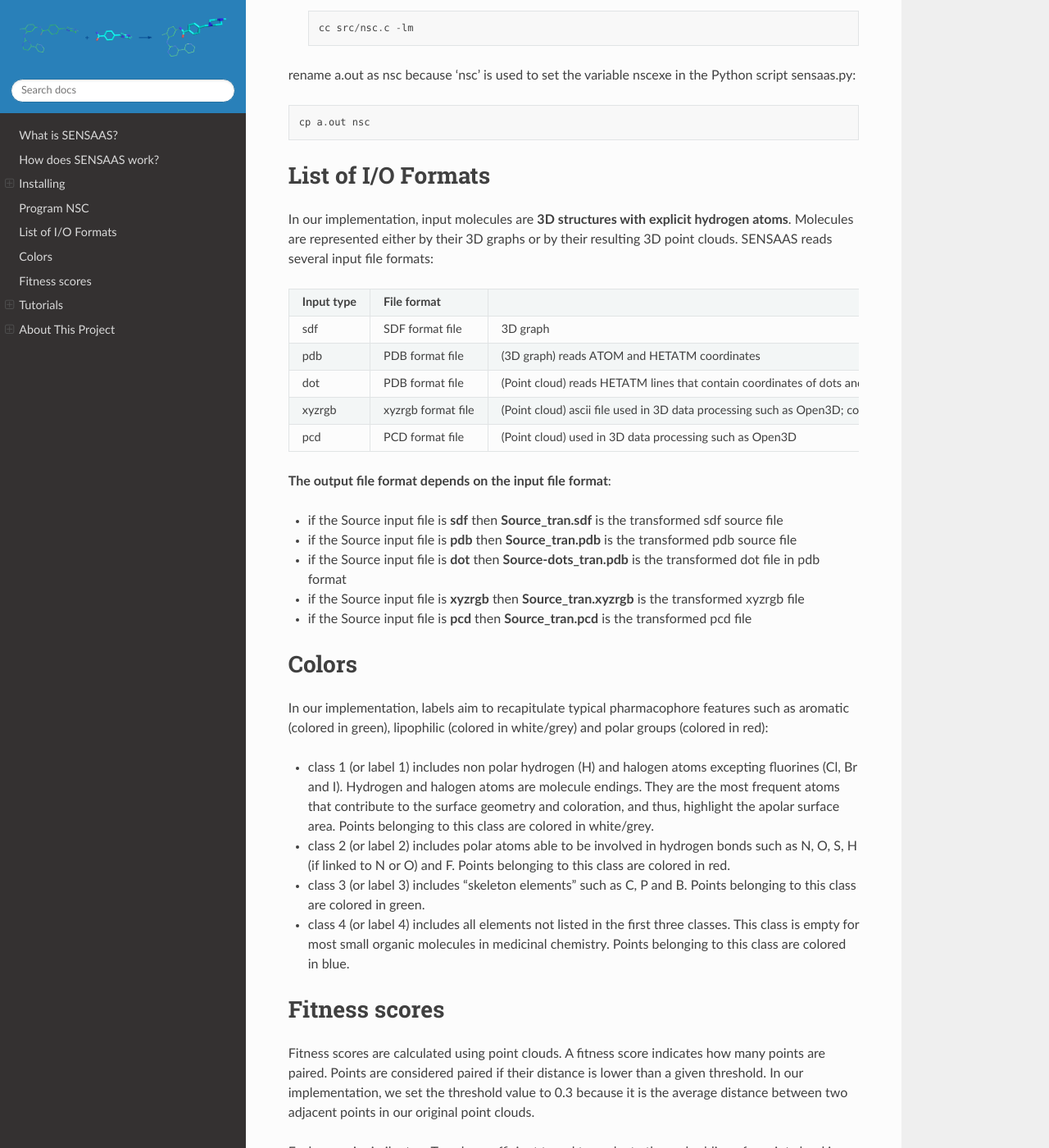
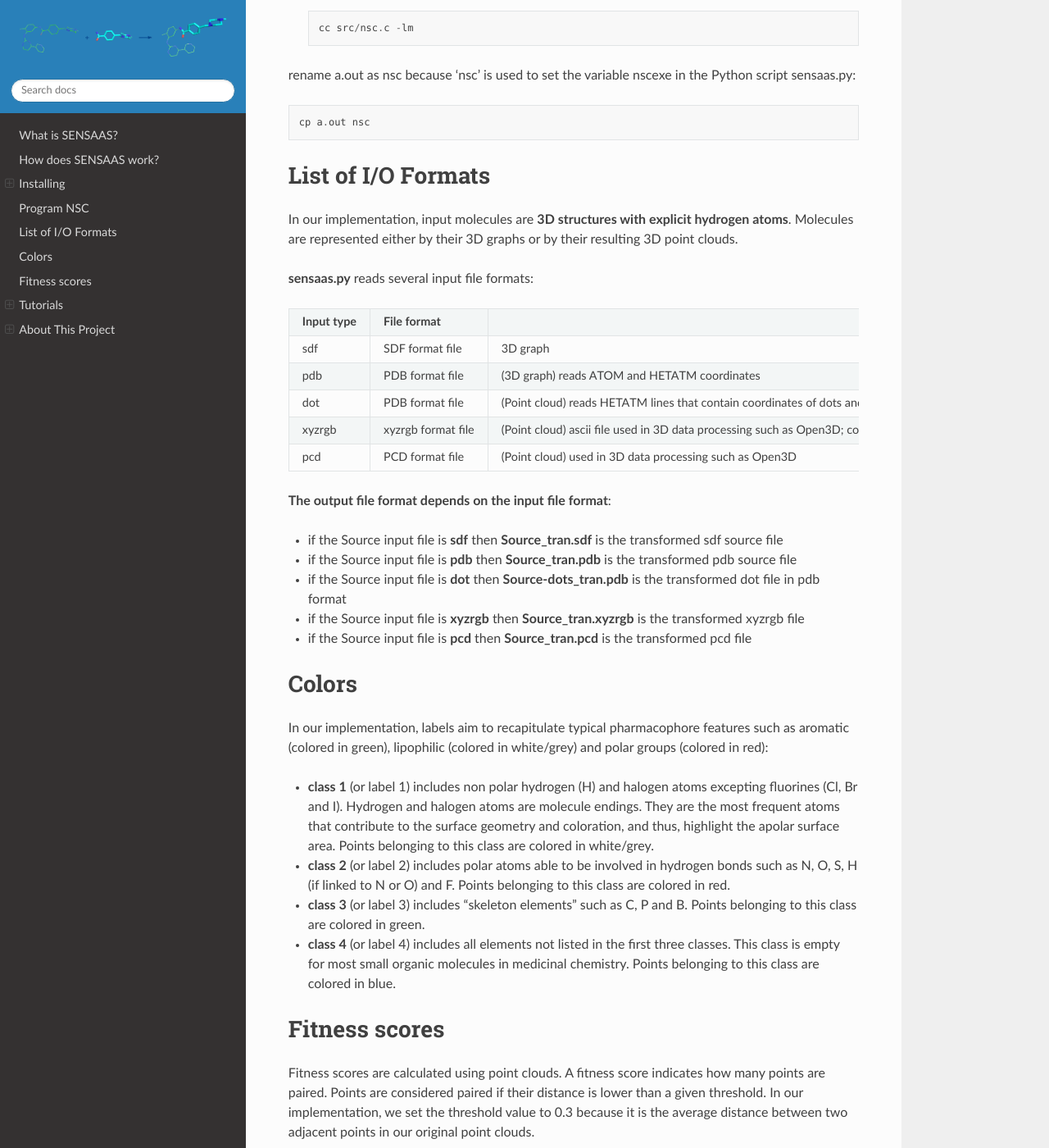
Before and after one commit to SENSAAS/sensaas, a Sphinx documentation site: the page built from docs/index.rst, in a window 1280 px wide and 1400 px high, scrolled down 3945 px. Shown: the whole window at 82% size. Built offline with Sphinx 7.4.7 and the Read the Docs theme 2.0.0, drawn with Linux system fonts in a browser that asks for light colours; some of the changed text lies outside the part shown.

Commit message:
Update index.rst

```diff
--- a/docs/index.rst
+++ b/docs/index.rst
@@ -139,7 +139,9 @@ rename a.out as nsc because 'nsc' is used to set the variable nscexe in the Pyth
 List of I/O Formats
 ===================
 
-In our implementation, input molecules are **3D structures with explicit hydrogen atoms**. Molecules are represented either by their 3D graphs or by their resulting 3D point clouds. SENSAAS reads several input file formats:
+In our implementation, input molecules are **3D structures with explicit hydrogen atoms**. Molecules are represented either by their 3D graphs or by their resulting 3D point clouds.
+
+**sensaas.py** reads several input file formats:
 
 
 .. list-table::
@@ -177,13 +179,13 @@ Colors
 
 In our implementation, labels aim to recapitulate typical pharmacophore features such as aromatic (colored in green), lipophilic (colored in white/grey) and polar groups (colored in red):
 
-- class 1 (or label 1) includes non polar hydrogen (H) and halogen atoms excepting fluorines (Cl, Br and I). Hydrogen and halogen atoms are molecule endings. They are the most frequent atoms that contribute to the surface geometry and coloration, and thus, highlight the apolar surface area. Points belonging to this class are colored in white/grey.
+- **class 1** (or label 1) includes non polar hydrogen (H) and halogen atoms excepting fluorines (Cl, Br and I). Hydrogen and halogen atoms are molecule endings. They are the most frequent atoms that contribute to the surface geometry and coloration, and thus, highlight the apolar surface area. Points belonging to this class are colored in white/grey.
 
-- class 2 (or label 2) includes polar atoms able to be involved in hydrogen bonds such as N, O, S, H (if linked to N or O) and F. Points belonging to this class are colored in red.
+- **class 2** (or label 2) includes polar atoms able to be involved in hydrogen bonds such as N, O, S, H (if linked to N or O) and F. Points belonging to this class are colored in red.
 
-- class 3 (or label 3) includes “skeleton elements” such as C, P and B. Points belonging to this class are colored in green.
+- **class 3** (or label 3) includes “skeleton elements” such as C, P and B. Points belonging to this class are colored in green.
 
-- class 4 (or label 4) includes  all elements not listed in the first three classes. This class is empty for most small organic molecules in medicinal chemistry. Points belonging to this class are colored in blue.
+- **class 4** (or label 4) includes  all elements not listed in the first three classes. This class is empty for most small organic molecules in medicinal chemistry. Points belonging to this class are colored in blue.
 
 
 Fitness scores
@@ -263,9 +265,9 @@ with gfit and hfit close to the maximum value of 1.00. Indeed, IMATINIB_mv.sdf i
 Visualization
 ~~~~~~~~~~~~~
 
-You can use any molecular viewer. For instance, you can use PyMOL if installed (see optional packages) to load the Target, the Source and the aligned Source::
+You can use any molecular viewer. For instance, you can use PyMOL if installed (see optional packages) to load the Target and the aligned Source::
 
-	pymol examples/IMATINIB.sdf examples/IMATINIB_mv.sdf Source_tran.sdf
+	pymol examples/IMATINIB.sdf Source_tran.sdf
 
 
 The 'eval' mode
@@ -396,7 +401,7 @@ As described in the publication, outputs are:
 Visualization
 ~~~~~~~~~~~~~
 
-You can use any molecular viewer. For instance, you can use PyMOL if installed (see optional packages)
+You can use any molecular viewer. For instance, you can use PyMOL if installed (see optional packages). State 1 is Target and State 2 is the aligned Source.
 ::
 
 	pymol examples/VALSARTAN.sdf sensaas-1.sdf sensaas-2.sdf sensaas-3.sdf
```
Also changed, not shown: other parts of docs/index.rst (+8 -5 lines).
